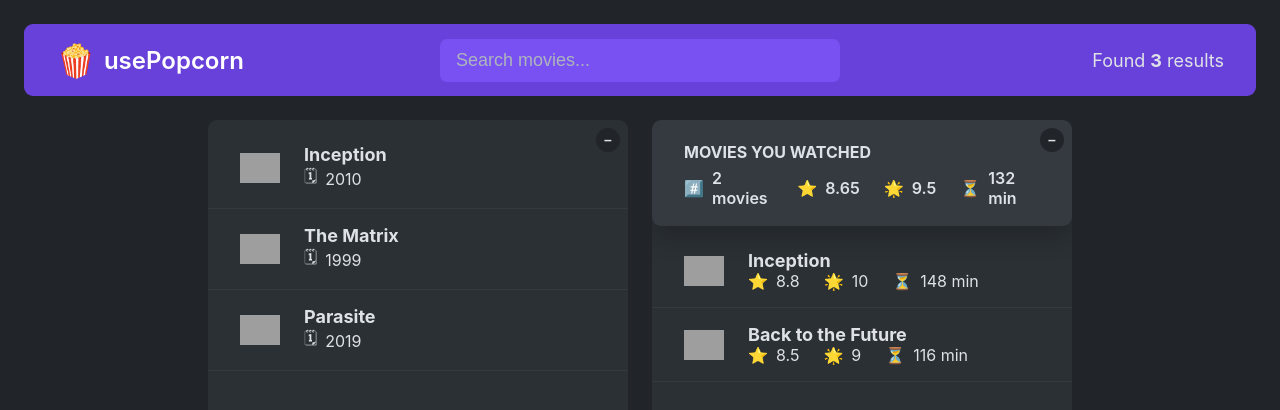
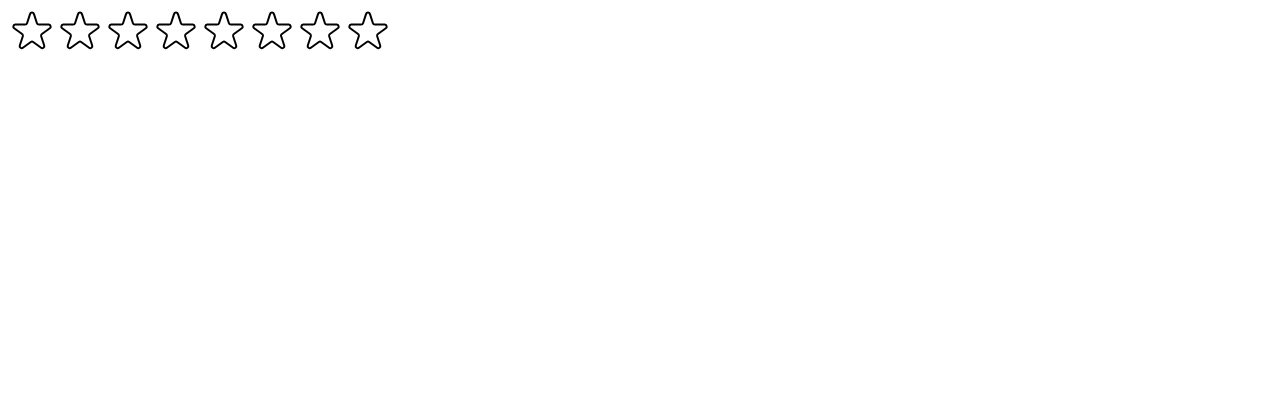
Before and after one commit to Eka1984/usepopcorn, a React (Create React App) app: page / in a window 1280 px wide. Shown: the top 410 px of the page. Built offline with nearby package versions, Linux system fonts and the light colour scheme; grey boxes are pictures that could not be loaded.

Commit message:
create star rating component

```diff
--- a/src/App.js
+++ b/src/App.js
@@ -61,7 +61,7 @@
         <NumResult movies={movies} />
       </NavBar>
       <Main>
-        <Box element={<MovieList movies={movies} />} />
+        {/* <Box element={<MovieList movies={movies} />} />
         <Box
           element={
             <>
@@ -69,8 +69,8 @@
               <WatchedMovieList watched={watched} />
             </>
           }
-        />
-        {/* <Box>
+        /> */}
+        <Box>
           <MovieList movies={movies} />
         </Box>
         <Box>
@@ -78,7 +78,7 @@
             <WatchedSummary watched={watched} />
             <WatchedMovieList watched={watched} />
           </>
-        </Box> */}
+        </Box>
       </Main>
     </>
   );
@@ -127,7 +127,7 @@
   return <main className="main">{children}</main>;
 }
 
-function Box({ element }) {
+function Box({ children }) {
   const [isOpen, setIsOpen] = useState(true);
 
   return (
@@ -135,7 +135,7 @@
       <button className="btn-toggle" onClick={() => setIsOpen((open) => !open)}>
         {isOpen ? "–" : "+"}
       </button>
-      {isOpen && element}
+      {isOpen && children}
     </div>
   );
 }
--- /dev/null
+++ b/src/StarRating.js
@@ -0,0 +1,77 @@
+import { useState } from "react";
+
+const containerStyle = {
+  display: "flex",
+  alignItems: "center",
+  gap: "16px",
+};
+
+const starContainerStyle = {
+  display: "flex",
+};
+
+const textStyle = {
+  lineHeight: "1",
+  margin: "0",
+};
+
+export default function StarRating({ maxRating = 5 }) {
+  const [rating, setRating] = useState(0);
+
+  function handleRating(rating) {
+    setRating(rating);
+  }
+
+  return (
+    <div style={containerStyle}>
+      <div style={starContainerStyle}>
+        {Array.from({ length: maxRating }, (_, i) => (
+          <Star
+            key={i}
+            onRate={() => handleRating(i + 1)}
+            full={rating >= i + 1}
+          />
+        ))}
+      </div>
+      <p style={textStyle}>{rating || ""}</p>
+    </div>
+  );
+}
+
+const starStyle = {
+  width: "48px",
+  height: "48px",
+  display: "block",
+  cusrsor: "pointer",
+};
+
+function Star({ onRate, full }) {
+  return (
+    <span role="button" style={starStyle} onClick={onRate}>
+      {full ? (
+        <svg
+          xmlns="http://www.w3.org/2000/svg"
+          viewBox="0 0 20 20"
+          fill="#000"
+          stroke="#000"
+        >
+          <path d="M9.049 2.927c.3-.921 1.603-.921 1.902 0l1.07 3.292a1 1 0 00.95.69h3.462c.969 0 1.371 1.24.588 1.81l-2.8 2.034a1 1 0 00-.364 1.118l1.07 3.292c.3.921-.755 1.688-1.54 1.118l-2.8-2.034a1 1 0 00-1.175 0l-2.8 2.034c-.784.57-1.838-.197-1.539-1.118l1.07-3.292a1 1 0 00-.364-1.118L2.98 8.72c-.783-.57-.38-1.81.588-1.81h3.461a1 1 0 00.951-.69l1.07-3.292z" />
+        </svg>
+      ) : (
+        <svg
+          xmlns="http://www.w3.org/2000/svg"
+          fill="none"
+          viewBox="0 0 24 24"
+          stroke="#000"
+        >
+          <path
+            strokeLinecap="round"
+            strokeLinejoin="round"
+            strokeWidth="{2}"
+            d="M11.049 2.927c.3-.921 1.603-.921 1.902 0l1.519 4.674a1 1 0 00.95.69h4.915c.969 0 1.371 1.24.588 1.81l-3.976 2.888a1 1 0 00-.363 1.118l1.518 4.674c.3.922-.755 1.688-1.538 1.118l-3.976-2.888a1 1 0 00-1.176 0l-3.976 2.888c-.783.57-1.838-.197-1.538-1.118l1.518-4.674a1 1 0 00-.363-1.118l-3.976-2.888c-.784-.57-.38-1.81.588-1.81h4.914a1 1 0 00.951-.69l1.519-4.674z"
+          />
+        </svg>
+      )}
+    </span>
+  );
+}
--- a/src/index.js
+++ b/src/index.js
@@ -1,11 +1,13 @@
 import React from "react";
 import ReactDOM from "react-dom/client";
-import "./index.css";
-import App from "./App";
+// import "./index.css";
+// import App from "./App";
+
+import StarRating from "./StarRating";
 
 const root = ReactDOM.createRoot(document.getElementById("root"));
 root.render(
   <React.StrictMode>
-    <App />
+    {/* <App /> */} <StarRating maxRating={8} />
   </React.StrictMode>
 );
```
